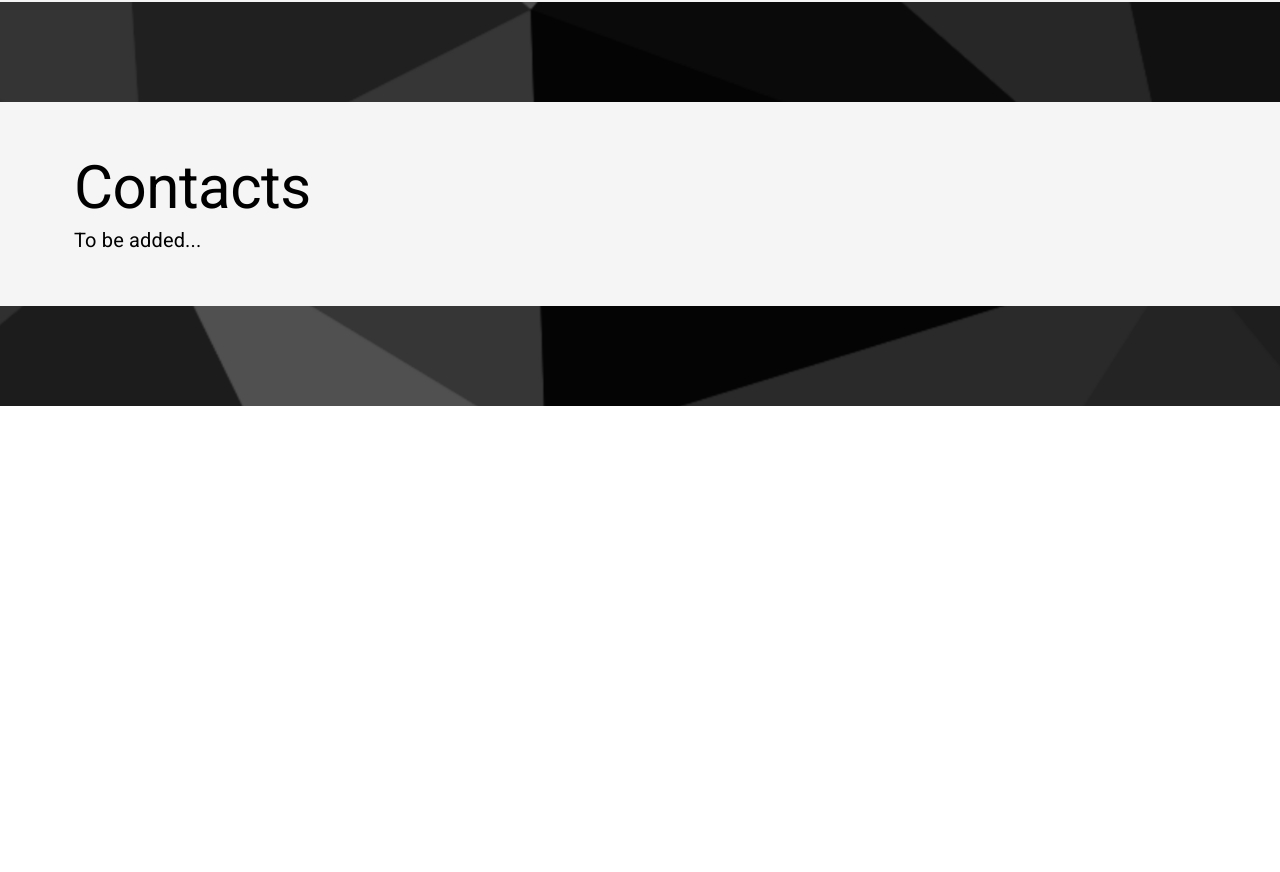
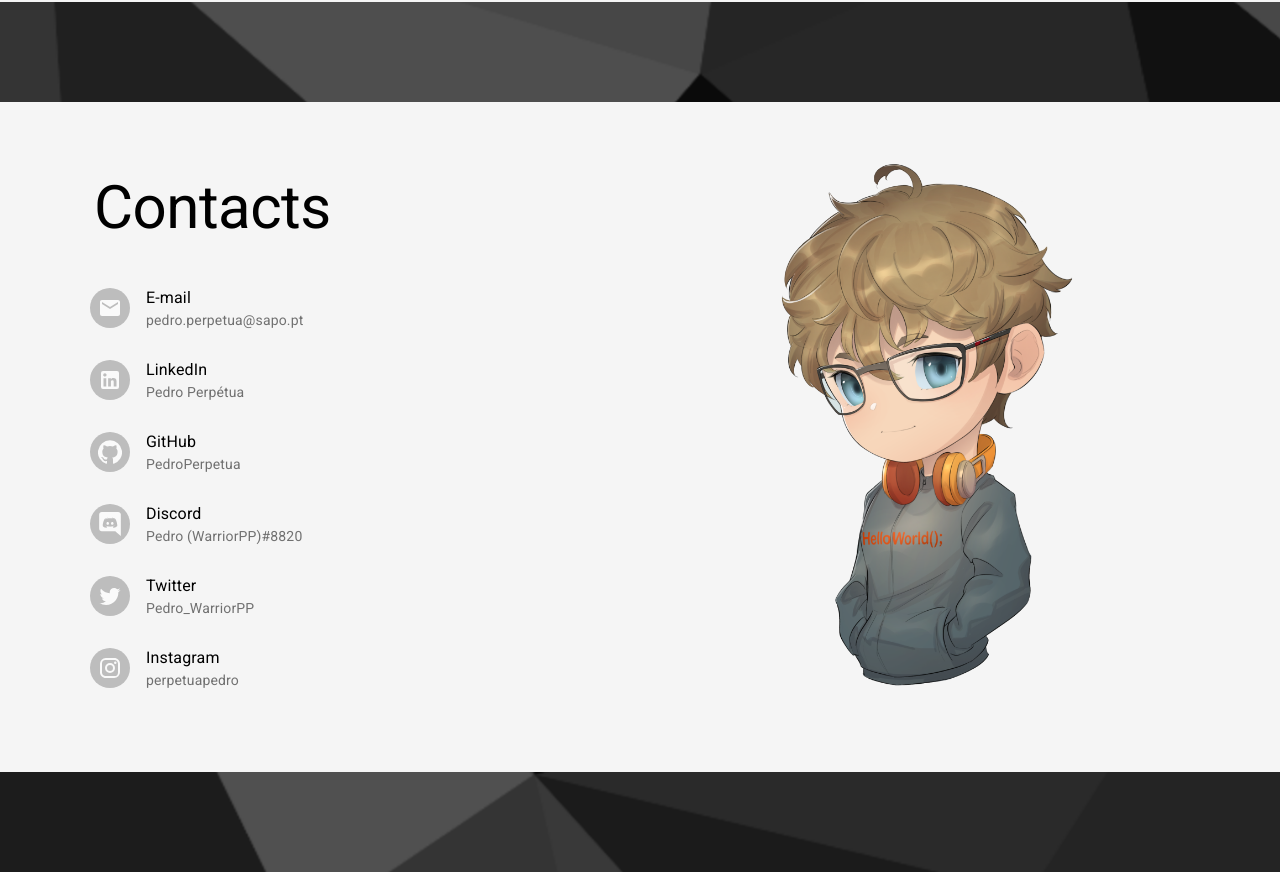
Before and after one commit to PedroPerpetua/pedroperpetua.com, a React (Create React App) app: page / in a window 1280 px wide. Shown: the part 2322-3194 px from the top of the page. Before the commit the page ends 2728 px from the top, so only its background shows below. Built offline with nearby package versions, Linux system fonts and the light colour scheme.

Commit message:
Fixed console.log issue. Implemented Contacts.

```diff
--- a/src/components/Contacts.js
+++ b/src/components/Contacts.js
@@ -1,7 +1,33 @@
 import React from 'react';
 import { makeStyles } from '@material-ui/core/styles';
 import Container from '@material-ui/core/Container';
+import Grid from '@material-ui/core/Grid';
 import Typography from '@material-ui/core/Typography';
+import List from '@material-ui/core/List';
+
+import ListSocialIcon from './ListSocialIcon';
+import MailIcon from '@material-ui/icons/Mail';
+import LinkedInIcon from '@material-ui/icons/LinkedIn';
+import GitHubIcon from '@material-ui/icons/GitHub';
+import TwitterIcon from '@material-ui/icons/Twitter';
+import InstagramIcon from '@material-ui/icons/Instagram';
+
+import Avatar from './../assets/avatar.png';
+
+
+
+// Prevent complicating things to load SVGs just for this one icon
+const DiscordIcon = `M20.222 0c1.406 0 2.54 1.137 2.607 2.475V24l-2.677-2.273-1.47-1.338-1.604-1.398.67\
+2.205H3.71c-1.402 0-2.54-1.065-2.54-2.476V2.48C1.17 1.142 2.31.003 3.715.003h16.5L20.222 0zm-6.118 5.68\
+3h-.03l-.202.2c2.073.6 3.076 1.537 3.076 1.537-1.336-.668-2.54-1.002-3.744-1.137-.87-.135-1.74-.064-2.4\
+75 0h-.2c-.47 0-1.47.2-2.81.735-.467.203-.735.336-.735.336s1.002-1.002 3.21-1.537l-.135-.135s-1.672-.06\
+4-3.477 1.27c0 0-1.805 3.144-1.805 7.02 0 0 1 1.74 3.743 1.806 0 0 .4-.533.805-1.002-1.54-.468-2.14-1.4\
+04-2.14-1.404s.134.066.335.2h.06c.03 0 .044.015.06.03v.006c.016.016.03.03.06.03.33.136.66.27.93.4.466.2\
+02 1.065.403 1.8.536.93.135 1.996.2 3.21 0 .6-.135 1.2-.267 1.8-.535.39-.2.87-.4 1.397-.737 0 0-.6.936-\
+2.205 1.404.33.466.795 1 .795 1 2.744-.06 3.81-1.8 3.87-1.726 0-3.87-1.815-7.02-1.815-7.02-1.635-1.214-\
+3.165-1.26-3.435-1.26l.056-.02zm.168 4.413c.703 0 1.27.6 1.27 1.335 0 .74-.57 1.34-1.27 1.34-.7 0-1.27-\
+.6-1.27-1.334.002-.74.573-1.338 1.27-1.338zm-4.543 0c.7 0 1.266.6 1.266 1.335 0 .74-.57 1.34-1.27 1.34-\
+.7 0-1.27-.6-1.27-1.334 0-.74.57-1.338 1.27-1.338z`
 
 
 const useStyles = makeStyles((theme) => ({
@@ -10,6 +36,15 @@ const useStyles = makeStyles((theme) => ({
     padding: 50,
     marginTop: 100,
     marginBottom: 100
+  },
+  title: {
+    margin: 20,
+    [theme.breakpoints.down("sm")]: {
+      textAlign: "center"
+    }
+  },
+  image: {
+    width: "100%",
   }
 }));
 
@@ -19,8 +54,53 @@ function Contacts(props){
   return (
     <div className={classes.base} ref={props.scrollRef}>
       <Container>
-        <Typography variant="h2">Contacts</Typography>
-        <Typography variant="h6">To be added...</Typography>
+        <Grid container alignment="center">
+          <Grid item md={6} xs={12}>
+            <Typography className={classes.title} variant="h2">
+              Contacts
+            </Typography>
+            <List>
+              <ListSocialIcon
+                icon={MailIcon}
+                primary="E-mail"
+                secondary="pedro.perpetua@sapo.pt"
+                link="mailto:pedro.perpetua@sapo.pt"
+              />
+              <ListSocialIcon
+                icon={LinkedInIcon}
+                primary="LinkedIn"
+                secondary="Pedro Perpétua"
+                link="https://www.linkedin.com/in/pedro-perp%C3%A9tua-29a7b6211/"
+              />
+              <ListSocialIcon
+                icon={GitHubIcon}
+                primary="GitHub"
+                secondary="PedroPerpetua"
+                link="https://github.com/PedroPerpetua"
+              />
+              <ListSocialIcon
+                svg icon={DiscordIcon}
+                primary="Discord"
+                secondary="Pedro (WarriorPP)#8820"
+              />
+              <ListSocialIcon
+                icon={TwitterIcon}
+                primary="Twitter"
+                secondary="Pedro_WarriorPP"
+                link="https://twitter.com/Pedro_WarriorPP"
+              />
+              <ListSocialIcon
+                icon={InstagramIcon}
+                primary="Instagram"
+                secondary="perpetuapedro"
+                link="https://www.instagram.com/perpetuapedro/"
+              />
+            </List>
+          </Grid>
+          <Grid item md={6} xs={12}>
+            <img className={classes.image} src={Avatar} alt=""/>
+          </Grid>
+        </Grid>
       </Container>
     </div>
   );
--- a/src/components/ListSocialIcon.js
+++ b/src/components/ListSocialIcon.js
@@ -21,8 +21,7 @@ function ListSocialIcon(props){
     Icon = React.createElement(NewSvgIcon, {icon: props.icon}, null);
   else
     Icon = React.createElement(props.icon);
-  console.log(Icon);
-  let extraProps = {}
+  let extraProps = {};
   if(props.link)
       extraProps = {
         button: true,
@@ -30,7 +29,7 @@ function ListSocialIcon(props){
         href: props.link,
         target: "_blank",
         rel: "noopener noreferrer"
-      }
+      };
   return (
     <ListItem {...extraProps}>
       <ListItemAvatar>
```
